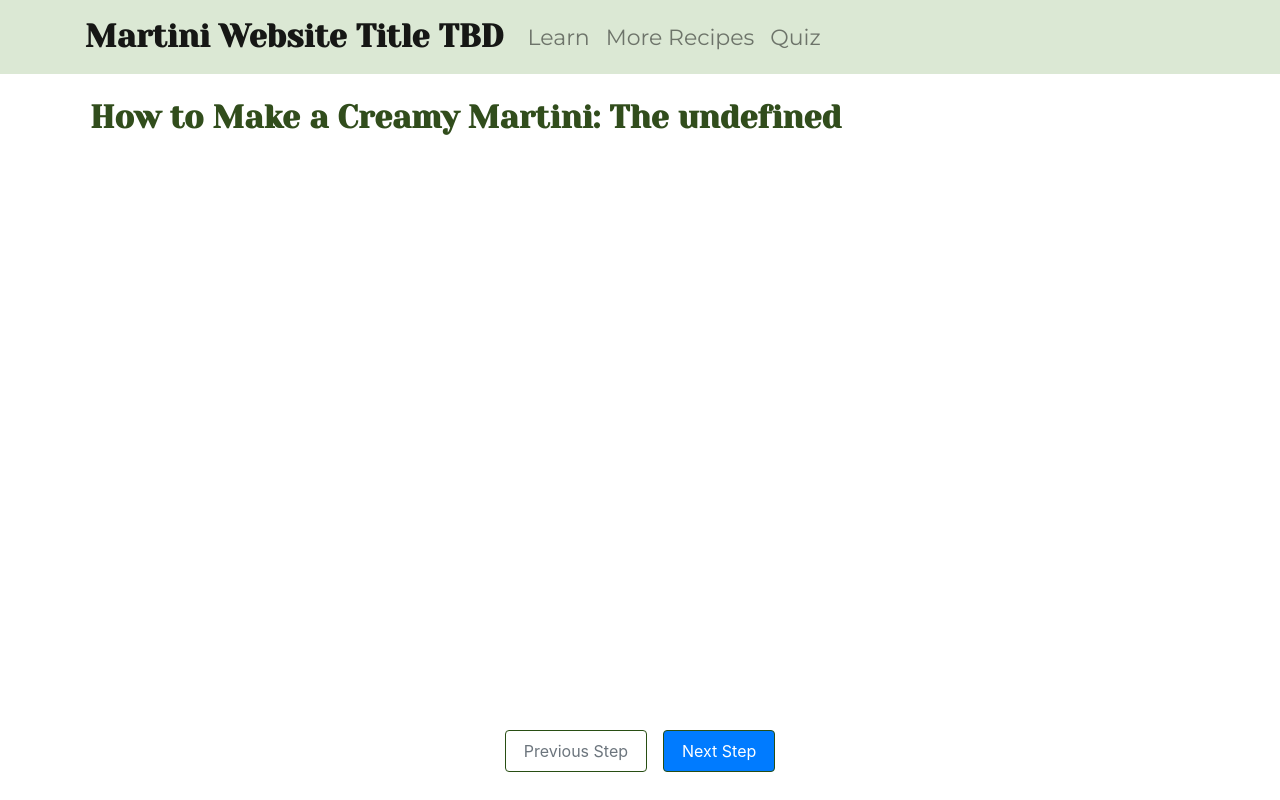
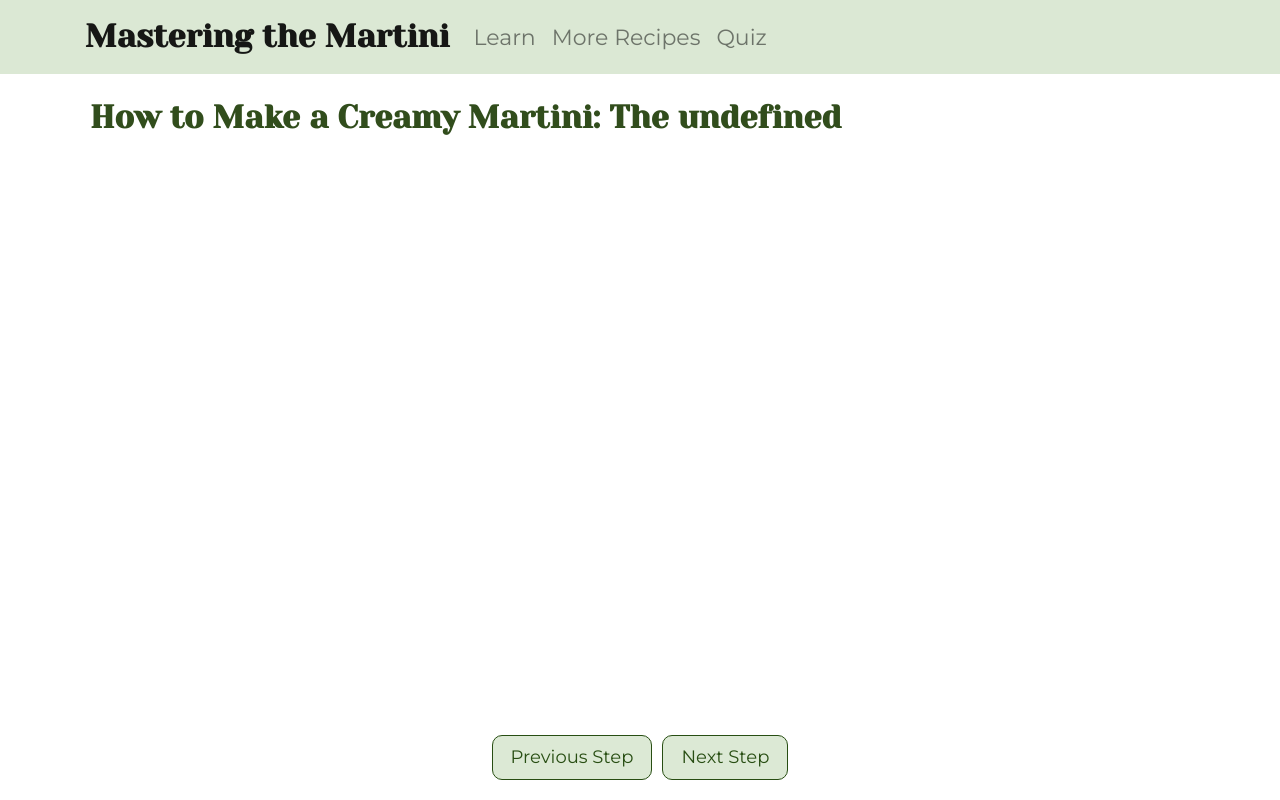
Before and after one commit to rfig1226/MartiniUIFinal, a Flask app: page /recipe/1 in a window 1280 px wide. Run offline with Flask 3, Linux system fonts and the light colour scheme; some libraries are stand-ins or nearby versions.

Commit message:
putting back my changes

```diff
--- a/static/main.css
+++ b/static/main.css
@@ -115,7 +115,7 @@
     background-color: #DCE9D5;
     border-radius: 10px;
     padding: 10px;
-    font-size: 17px;
+    font-size: 18px;
     font-family: 'Montserrat', serif;
     color: #284e13;
     text-align: center;
@@ -316,6 +316,7 @@
     width: 300px;
     height: 300px;
     background-color: grey;
+<<<<<<< HEAD
 }
 
 #quiz-container {
@@ -463,3 +464,6 @@
     display: flex;
     justify-content: center;
 }
+=======
+}
+>>>>>>> parent of a7e11c6 (Revert "Merge remote-tracking branch 'origin/main'")
--- a/static/recipe.js
+++ b/static/recipe.js
@@ -12,7 +12,7 @@
       $(".recipe-header").text(
         `How to Make a ${
           recipe_data.flavor_profile.charAt(0).toUpperCase() +
-          recipe_data.flavor_profile.slice(1).toLowerCase()
+          recipe_data.flavor_profile.slice(1)
         } Martini: The ${recipe_data.recipe_name}`
       );
 
@@ -94,6 +94,7 @@
   $("#prev-step-btn").click(function () {
     var currentActive = $(".step-item.active");
     var prevStep = currentActive.prev(".step-item");
+    $("#next-step-btn").text("Next Step");
 
     if (prevStep.length) {
       currentActive.removeClass("active");
--- a/templates/layout.html
+++ b/templates/layout.html
@@ -54,14 +54,12 @@
 
     <link rel="stylesheet" href="{{url_for('static', filename='main.css')}}" />
 
-    <title>How to Make a Martini</title>
+    <title>Mastering the Martini</title>
   </head>
   <body>
     <nav class="navbar navbar-expand-lg navbar-light navbar-color">
       <div class="container">
-        <a class="navbar-brand main-text" href="/">
-          Martini Website Title TBD
-        </a>
+        <a class="navbar-brand main-text" href="/"> Mastering the Martini </a>
         <button
           class="navbar-toggler"
           type="button"
--- a/templates/recipe.html
+++ b/templates/recipe.html
@@ -20,12 +20,8 @@
   <div class="fixed-bottom bg-white">
     <div class="container">
       <div class="row toggle-steps-container justify-content-center">
-        <button id="prev-step-btn" class="btn btn-outline-secondary m-2">
-          Previous Step
-        </button>
-        <button id="next-step-btn" class="btn btn-primary m-2">
-          Next Step
-        </button>
+        <button id="prev-step-btn" class="btn-custom">Previous Step</button>
+        <button id="next-step-btn" class="btn-custom">Next Step</button>
       </div>
     </div>
   </div>
```
Also changed, not shown: static/start_lesson.js (+12 -7 lines), templates/start.html (+1 -7 lines), templates/start_lesson.html (+15 -5 lines).
